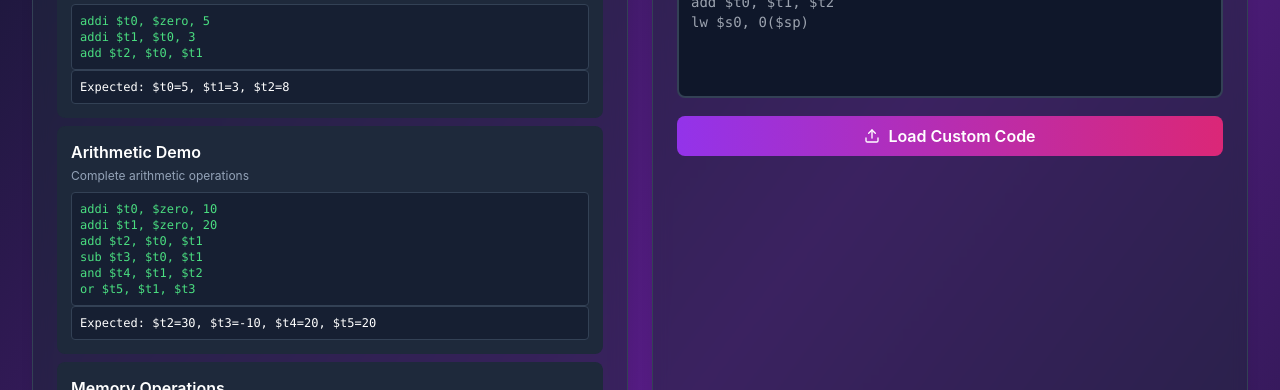
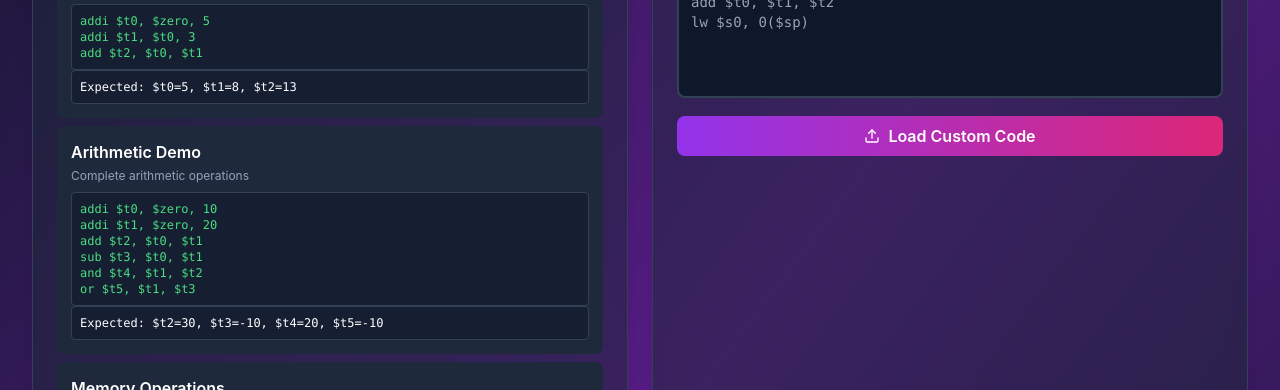
Before and after one commit to ralu2004/MIPS-Pipeline-CPU-Simulator, a React (Create React App) app in the folder Simulator-Frontend/simulator/: page / in a window 1280 px wide. Shown: the part 383-773 px from the top of the page. Built offline with nearby package versions, Linux system fonts and the light colour scheme; no server answers.

Commit message:
fixed expected results

```diff
--- a/Simulator-Frontend/simulator/src/components/Constants.js
+++ b/Simulator-Frontend/simulator/src/components/Constants.js
@@ -2,12 +2,12 @@ export const SAMPLE_PROGRAMS = {
   'Simple ADD': {
     code: 'addi $t0, $zero, 5\naddi $t1, $t0, 3\nadd $t2, $t0, $t1',
     description: 'Basic arithmetic operations',
-    expectedResults: 'Expected: $t0=5, $t1=3, $t2=8'
+    expectedResults: 'Expected: $t0=5, $t1=8, $t2=13'
   },
   'Arithmetic Demo': {
     code: 'addi $t0, $zero, 10\naddi $t1, $zero, 20\nadd $t2, $t0, $t1\nsub $t3, $t0, $t1\nand $t4, $t1, $t2\nor $t5, $t1, $t3',
     description: 'Complete arithmetic operations',
-    expectedResults: 'Expected: $t2=30, $t3=-10, $t4=20, $t5=20'
+    expectedResults: 'Expected: $t2=30, $t3=-10, $t4=20, $t5=-10'
   },
   'Memory Operations': {
     code: 'addi $t0, $zero, 100\naddi $t1, $zero, 200\nsw $t0, 0($zero)\nsw $t1, 4($zero)\nlw $t2, 0($zero)\nlw $t3, 4($zero)\nadd $t4, $t2, $t3\nsw $t4, 8($zero)',
@@ -17,7 +17,7 @@ export const SAMPLE_PROGRAMS = {
   'Branch Test': {
     code: 'addi $t0, $zero, 15\naddi $t1, $zero, 15\nadd $t2, $t0, $t1\nbeq $t0, $t1, 2\nsub $t3, $t0, $t2\nand $t5, $t1, $t2',
     description: 'Conditional branching with arithmetic',
-    expectedResults: 'Expected: Branch TAKEN, $t2=30, $t3=-15, $t5=14'
+    expectedResults: 'Expected: Branch TAKEN, $t2=30, $t3=0, $t5=0'
   }/*,
   'Data Hazard Demo': {
     code: '20080007\n20090009\n01095020\n00625820\n014b6020\n018c7020',
```
